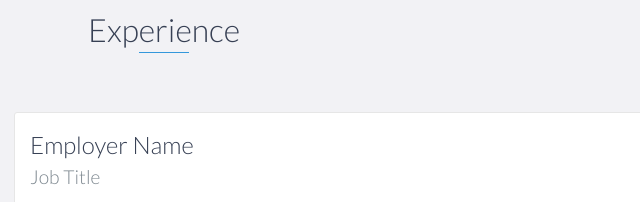
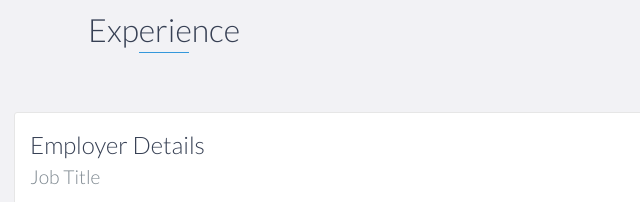
Before and after one commit to EslamFouadd/Eslam-Porfolio, a website: page index.html in a window 1280 px wide. Shown: the part 1200-1402 px from the top of the page, 476-1116 px from the left. Drawn offline with nearby package versions, Linux system fonts and the light colour scheme.

Commit message:
Update index.html

```diff
--- a/index.html
+++ b/index.html
@@ -91,7 +91,7 @@
         <h2 class="heading">Experience</h2>
         <div id="experience-timeline">
             <div data-date="September 2015 – September 2016">
-                <h3>Employer Name</h3>
+                <h3>Employer Details</h3>
                 <h4>Job Title</h4>
                 <p>
                     Lorem ipsum dolor sit amet, consectetur adipiscing elit. Curabitur in iaculis ex. Etiam volutpat laoreet urna. Morbi ut tortor nec nulla commodo malesuada sit amet vel lacus. Fusce eget efficitur libero. Morbi dapibus porta quam laoreet placerat.
```
